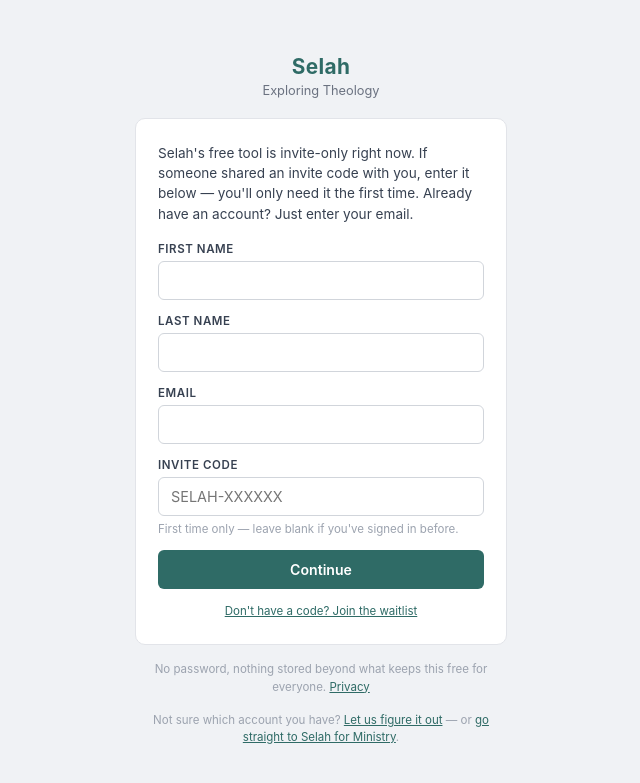
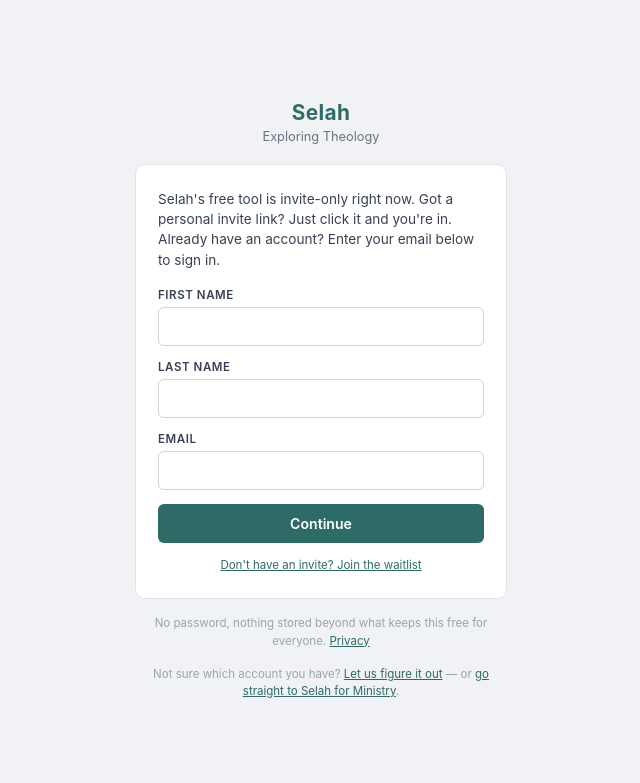
Before and after one commit to PeregrinePlanner-Dev/selah-app, a Flask app: page /access/ in a window 1280 px wide. Shown: the top 783 px of the page, without its empty margins (319-959 px from the left). Run offline with Flask 3, Linux system fonts and the light colour scheme.

Commit message:
Hide invite-code input on free-tier entry screen -- invites now arrive pre-filled via personal link, no manual code entry needed

```diff
--- a/templates/access.html
+++ b/templates/access.html
@@ -85,18 +85,26 @@
       </div>
 
       <div id="step-email" class="step active">
-        <p class="lead">Selah's free tool is invite-only right now. If someone shared an invite code with you, enter it below — you'll only need it the first time. Already have an account? Just enter your email.</p>
+        <p class="lead">Selah's free tool is invite-only right now. Got a personal invite link? Just click it and you're in. Already have an account? Enter your email below to sign in.</p>
         <label for="first_name">First name</label>
         <input type="text" id="first_name" autocomplete="given-name">
         <label for="last_name">Last name</label>
         <input type="text" id="last_name" autocomplete="family-name">
         <label for="email">Email</label>
         <input type="email" id="email" autocomplete="email" required>
-        <label for="invite_code">Invite code</label>
-        <input type="text" id="invite_code" placeholder="SELAH-XXXXXX" autocapitalize="characters">
-        <div class="hint">First time only — leave blank if you've signed in before.</div>
+        <!-- invite_code kept as a hidden field, not a visible input, as of
+        2026-07-23 -- Rick's call: every real invite now goes out as a
+        personalized link (email + code baked into the URL by
+        _create_and_send_invite() in free_gate.py), auto-filled by
+        prefillFromInviteLink() below with no typing required. Handing
+        someone a bare code to type in by hand is no longer how invites are
+        issued, so the visible box was pure friction on the main screen for
+        every real user today. Still a real input, not deleted -- works
+        exactly as before for anyone arriving via a pre-filled link; there's
+        just nothing left for a person to see or type by hand. -->
+        <input type="hidden" id="invite_code">
         <button id="btn-request" onclick="requestCode()">Continue</button>
-        <div class="footnote" style="margin-top:14px;"><a href="#" onclick="showStep('step-waitlist'); return false;">Don't have a code? Join the waitlist</a></div>
+        <div class="footnote" style="margin-top:14px;"><a href="#" onclick="showStep('step-waitlist'); return false;">Don't have an invite? Join the waitlist</a></div>
       </div>
 
       <div id="step-waitlist" class="step">
```
